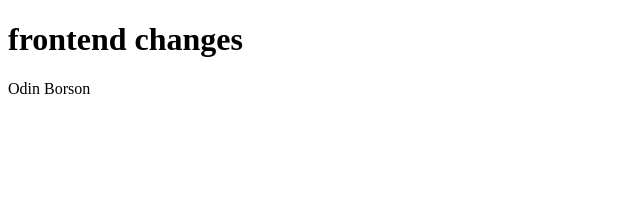
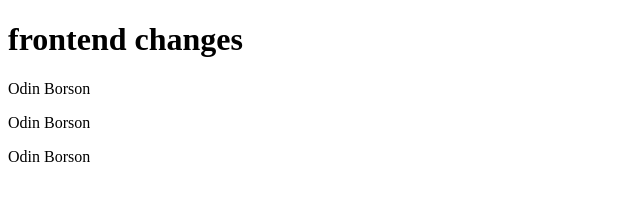
Before and after one commit to Santhosh408/example, a plain HTML site: page index.html in a window 1280 px wide. Shown: the whole page, without its empty margins (0-640 px from the left). Drawn offline with Linux system fonts and the light colour scheme.

Commit message:
added two lines in html

```diff
--- a/index.html
+++ b/index.html
@@ -8,5 +8,7 @@
 <body>
     <h1>frontend changes</h1>
     <p>Odin Borson</p>
+    <p>Odin Borson</p>
+    <p>Odin Borson</p>
 </body>
 </html>
```
